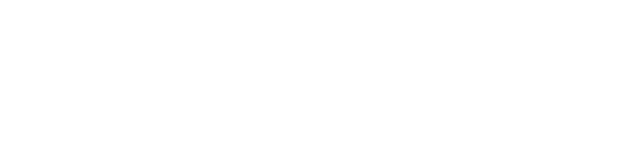
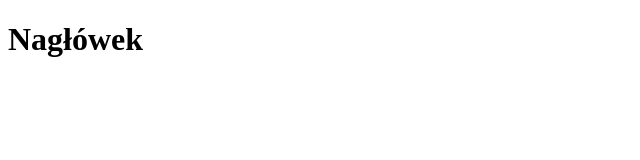
Before and after one commit to bartlomiejcywinski/homepage, a plain HTML site: page index.html in a window 1280 px wide. Shown: the whole page, without its empty margins (0-640 px from the left). Drawn offline with Linux system fonts and the light colour scheme.

Commit message:
Add header section

```diff
--- a/index.html
+++ b/index.html
@@ -6,6 +6,8 @@
     <title>Strona domowa</title>
 </head>
 <body>
-
+    <header>
+        <h1>Nagłówek</h1>
+    </header>
 </body>
 </html>
```
